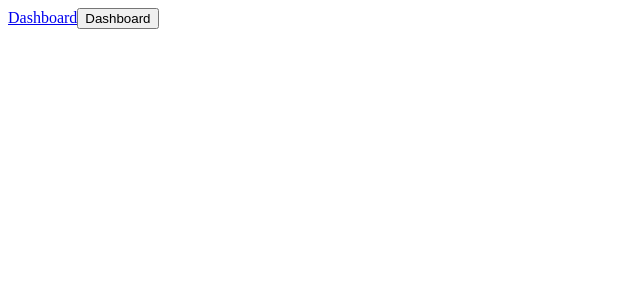
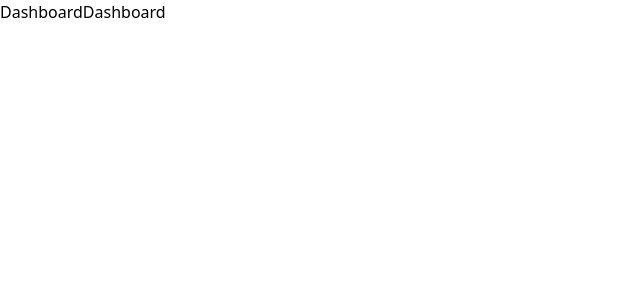
Before and after one commit to mabdallah2001/nextjs-deployment-poc, a Next.js app: page / in a window 1280 px wide. Shown: the top 300 px of the page, without its empty margins (0-640 px from the left). Built offline with nearby package versions, Linux system fonts and the light colour scheme.

Commit message:
feat: added in a demo isr page

```diff
--- a/app/about/page.tsx
+++ b/app/about/page.tsx
@@ -20,7 +20,8 @@ export default async function Page() {
   const data = await getData();
 
   return (
-    <main>
+    <main className="flex flex-col justify-between p-24">
+      <h1>Static content, pulled from an API:</h1>
       <p>Amount of data: {data.count}</p>
 
       <>
--- a/app/dashboard/page.tsx
+++ b/app/dashboard/page.tsx
@@ -1,5 +1,7 @@
 async function getData() {
-  const res = await fetch('"https://api.publicapis.org/entries"', { next: { revalidate: 3600 } })
+  const res = await fetch("https://api.publicapis.org/entries", {
+    next: { revalidate: 3600 },
+  });
 
   // The return value is *not* serialized
   // You can return Date, Map, Set, etc.
--- a/app/globals.css
+++ b/app/globals.css
@@ -2,26 +2,14 @@
 @tailwind components;
 @tailwind utilities;
 
-:root {
-  --foreground-rgb: 0, 0, 0;
-  --background-start-rgb: 214, 219, 220;
-  --background-end-rgb: 255, 255, 255;
-}
-
-@media (prefers-color-scheme: dark) {
-  :root {
-    --foreground-rgb: 255, 255, 255;
-    --background-start-rgb: 0, 0, 0;
-    --background-end-rgb: 0, 0, 0;
+@layer base {
+  h1 {
+    @apply mb-16 text-3xl;
+  }
+  h2 {
+    @apply mb-8 text-2xl font-bold;
+  }
+  p {
+    @apply mb-4;
   }
 }
-
-body {
-  color: rgb(var(--foreground-rgb));
-  background: linear-gradient(
-      to bottom,
-      transparent,
-      rgb(var(--background-end-rgb))
-    )
-    rgb(var(--background-start-rgb));
-}
--- /dev/null
+++ b/app/isrdemo/api/route.ts
@@ -0,0 +1,7 @@
+import { NextRequest, NextResponse } from "next/server";
+
+export const dynamic = "force-dynamic";
+
+export async function GET(req: NextRequest) {
+  return NextResponse.json({ random: Math.random() });
+}
--- /dev/null
+++ b/app/isrdemo/page.tsx
@@ -0,0 +1,31 @@
+/*
+ * This is demo code only
+ */
+
+const REVALIDATE_VALUE =
+  process.env.NEXT_PUBLIC_ISR_DEMO_REVALIDATE_DURATION || "0";
+
+async function getData() {
+  const res = await fetch(`${process.env.NEXT_PUBLIC_BASE_URL}/isrdemo/api`, {
+    next: { revalidate: Number(REVALIDATE_VALUE) },
+  });
+
+  if (!res.ok) {
+    throw new Error("Failed to fetch data");
+  }
+
+  return res.json();
+}
+
+export default async function Isr() {
+  const data = await getData();
+
+  return (
+    <main className="flex  flex-col items-center justify-between p-24">
+      <p>
+        {`This is a random number that will be cached for ${REVALIDATE_VALUE} seconds`}
+      </p>
+      <h2 className="mb-8 text-2xl font-bold">{data.random}</h2>
+    </main>
+  );
+}
--- a/app/layout.tsx
+++ b/app/layout.tsx
@@ -1,3 +1,5 @@
+import "./globals.css";
+
 export default function RootLayout({
   children,
 }: {
--- a/app/template.tsx
+++ /dev/null
@@ -1,3 +0,0 @@
-export default function Template({ children }: { children: React.ReactNode }) {
-  return <div>{children}</div>;
-}
```
Also changed, not shown: middleware.ts (+7 -6 lines).
